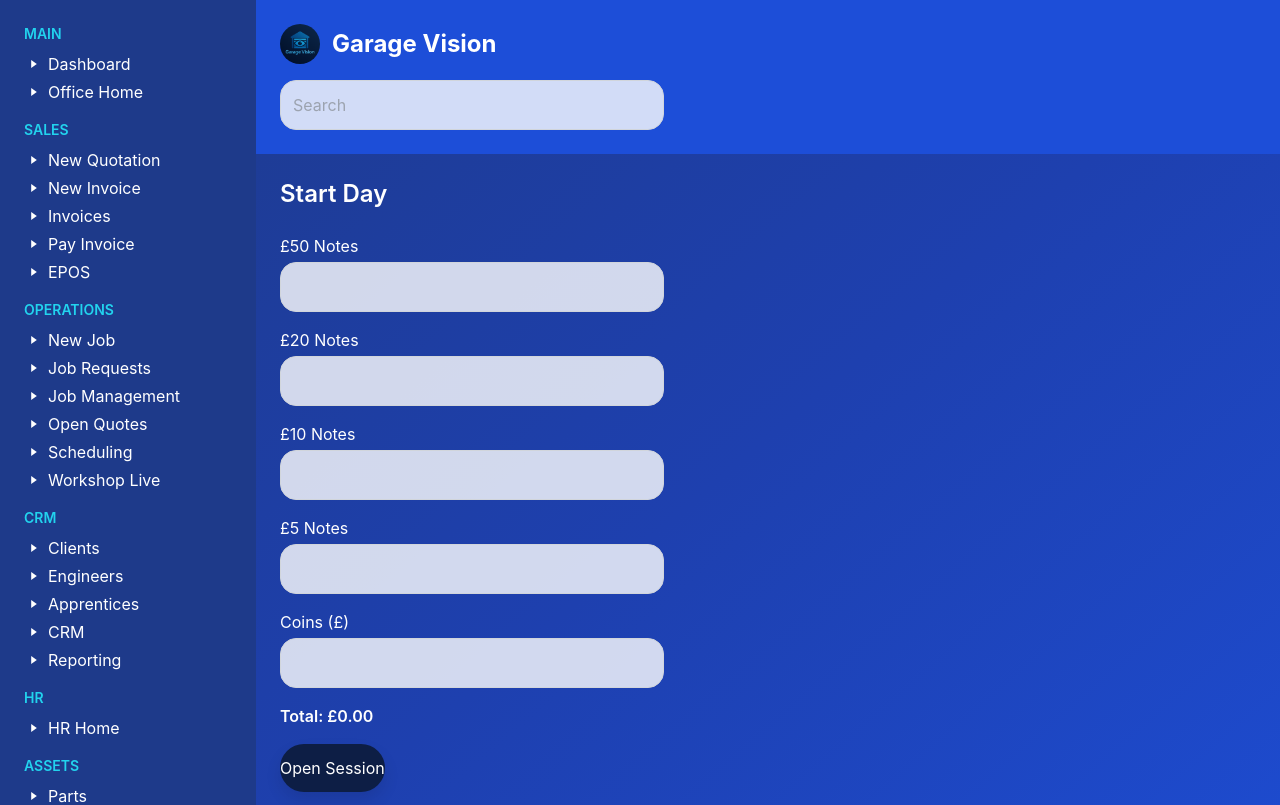
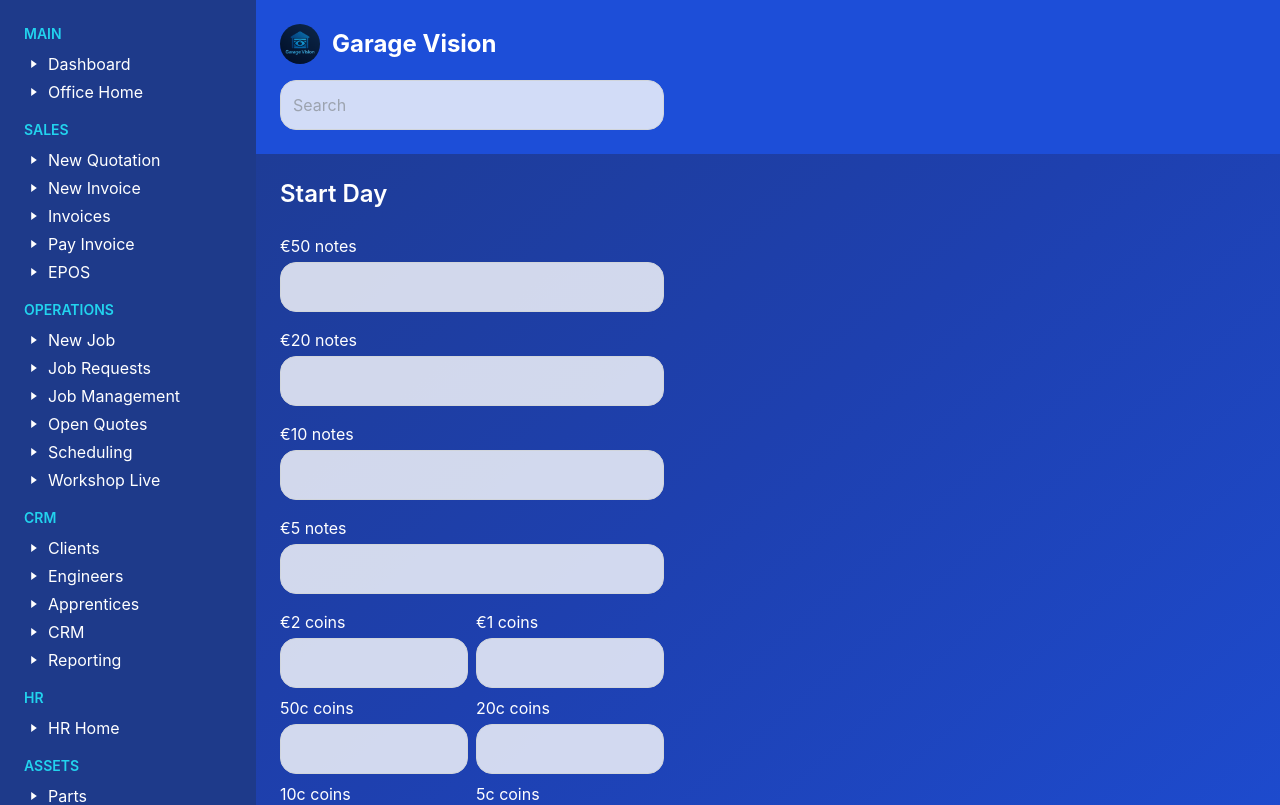
Before and after one commit to Clubmd24/garage, a Next.js app: page /office/epos/start-day in a window 1280 px wide. Shown: the top 805 px of the page. Built offline with nearby package versions, Linux system fonts and the light colour scheme.

Commit message:
Add euro coin tracking for POS sessions

```diff
--- a/pages/office/epos/end-day.js
+++ b/pages/office/epos/end-day.js
@@ -9,7 +9,12 @@ export default function EndDayPage() {
   const [end20, setEnd20] = useState('');
   const [end10, setEnd10] = useState('');
   const [end5, setEnd5] = useState('');
-  const [endCoins, setEndCoins] = useState('');
+  const [end2, setEnd2] = useState('');
+  const [end1, setEnd1] = useState('');
+  const [end050, setEnd050] = useState('');
+  const [end020, setEnd020] = useState('');
+  const [end010, setEnd010] = useState('');
+  const [end005, setEnd005] = useState('');
   const [pdq, setPdq] = useState('');
   const [error, setError] = useState(null);
 
@@ -24,7 +29,12 @@ export default function EndDayPage() {
     (parseInt(end20) || 0) * 20 +
     (parseInt(end10) || 0) * 10 +
     (parseInt(end5) || 0) * 5 +
-    (parseFloat(endCoins) || 0);
+    (parseInt(end2) || 0) * 2 +
+    (parseInt(end1) || 0) * 1 +
+    (parseInt(end050) || 0) * 0.5 +
+    (parseInt(end020) || 0) * 0.2 +
+    (parseInt(end010) || 0) * 0.1 +
+    (parseInt(end005) || 0) * 0.05;
   const float = session ? parseFloat(session.float_amount) : 0;
 
   const submit = async e => {
@@ -38,7 +48,12 @@ export default function EndDayPage() {
           end_20: parseInt(end20) || 0,
           end_10: parseInt(end10) || 0,
           end_5: parseInt(end5) || 0,
-          end_coins: parseFloat(endCoins) || 0,
+          end_2: parseInt(end2) || 0,
+          end_1: parseInt(end1) || 0,
+          end_0_50: parseInt(end050) || 0,
+          end_0_20: parseInt(end020) || 0,
+          end_0_10: parseInt(end010) || 0,
+          end_0_05: parseInt(end005) || 0,
           pdq_total: parseFloat(pdq) || 0,
         }),
       });
@@ -58,7 +73,7 @@ export default function EndDayPage() {
       <form onSubmit={submit} className="space-y-4 max-w-sm">
         <p>Started at: {new Date(session.started_at).toLocaleString()}</p>
         <div>
-          <label className="block mb-1">£50 Notes</label>
+          <label className="block mb-1">€50 notes</label>
           <input
             type="number"
             value={end50}
@@ -67,7 +82,7 @@ export default function EndDayPage() {
           />
         </div>
         <div>
-          <label className="block mb-1">£20 Notes</label>
+          <label className="block mb-1">€20 notes</label>
           <input
             type="number"
             value={end20}
@@ -76,7 +91,7 @@ export default function EndDayPage() {
           />
         </div>
         <div>
-          <label className="block mb-1">£10 Notes</label>
+          <label className="block mb-1">€10 notes</label>
           <input
             type="number"
             value={end10}
@@ -85,7 +100,7 @@ export default function EndDayPage() {
           />
         </div>
         <div>
-          <label className="block mb-1">£5 Notes</label>
+          <label className="block mb-1">€5 notes</label>
           <input
             type="number"
             value={end5}
@@ -93,15 +108,31 @@ export default function EndDayPage() {
             className="input w-full"
           />
         </div>
-        <div>
-          <label className="block mb-1">Coins (£)</label>
-          <input
-            type="number"
-            step="0.01"
-            value={endCoins}
-            onChange={e => setEndCoins(e.target.value)}
-            className="input w-full"
-          />
+        <div className="grid grid-cols-2 gap-2">
+          <div>
+            <label className="block mb-1">€2 coins</label>
+            <input type="number" value={end2} onChange={e=>setEnd2(e.target.value)} className="input w-full" />
+          </div>
+          <div>
+            <label className="block mb-1">€1 coins</label>
+            <input type="number" value={end1} onChange={e=>setEnd1(e.target.value)} className="input w-full" />
+          </div>
+          <div>
+            <label className="block mb-1">50c coins</label>
+            <input type="number" value={end050} onChange={e=>setEnd050(e.target.value)} className="input w-full" />
+          </div>
+          <div>
+            <label className="block mb-1">20c coins</label>
+            <input type="number" value={end020} onChange={e=>setEnd020(e.target.value)} className="input w-full" />
+          </div>
+          <div>
+            <label className="block mb-1">10c coins</label>
+            <input type="number" value={end010} onChange={e=>setEnd010(e.target.value)} className="input w-full" />
+          </div>
+          <div>
+            <label className="block mb-1">5c coins</label>
+            <input type="number" value={end005} onChange={e=>setEnd005(e.target.value)} className="input w-full" />
+          </div>
         </div>
         <div>
           <label className="block mb-1">PDQ Reading</label>
@@ -113,7 +144,7 @@ export default function EndDayPage() {
             className="input w-full"
           />
         </div>
-        <p className="font-semibold">Cash Total: £{(totalCash - float).toFixed(2)}</p>
+        <p className="font-semibold">Cash Total: €{(totalCash - float).toFixed(2)}</p>
         <button type="submit" className="button">Close Session</button>
       </form>
     </OfficeLayout>
--- a/pages/office/epos/index.js
+++ b/pages/office/epos/index.js
@@ -121,7 +121,18 @@ export default function EposPage() {
   const [session, setSession]             = useState(null);
   const [showPayment, setShowPayment]     = useState(false);
   const [paymentType, setPaymentType]     = useState("cash");
-  const [cash, setCash]                   = useState({ n50:0,n20:0,n10:0,n5:0,coins:0 });
+  const [cash, setCash] = useState({
+    n50: 0,
+    n20: 0,
+    n10: 0,
+    n5: 0,
+    n2: 0,
+    n1: 0,
+    c050: 0,
+    c020: 0,
+    c010: 0,
+    c005: 0,
+  });
 
   // Search
   const [searchTerm, setSearchTerm] = useState("");
@@ -171,7 +182,17 @@ export default function EposPage() {
   };
 
   // Payment calc
-  const received = 50*cash.n50 + 20*cash.n20 + 10*cash.n10 + 5*cash.n5 + Number(cash.coins||0);
+  const received =
+    50 * cash.n50 +
+    20 * cash.n20 +
+    10 * cash.n10 +
+    5 * cash.n5 +
+    2 * cash.n2 +
+    1 * cash.n1 +
+    0.5 * cash.c050 +
+    0.2 * cash.c020 +
+    0.1 * cash.c010 +
+    0.05 * cash.c005;
   const changeDue = received - total;
 
   // Submit payment
@@ -192,7 +213,18 @@ export default function EposPage() {
     window.open(`/api/invoices/${invoice.id}/pdf`);
     clearCart();
     setShowPayment(false);
-    setCash({n50:0,n20:0,n10:0,n5:0,coins:0});
+    setCash({
+      n50: 0,
+      n20: 0,
+      n10: 0,
+      n5: 0,
+      n2: 0,
+      n1: 0,
+      c050: 0,
+      c020: 0,
+      c010: 0,
+      c005: 0,
+    });
   };
 
   // Filter products
@@ -333,16 +365,19 @@ export default function EposPage() {
               {paymentType==="cash" && (
                 <>
                   <div className="grid grid-cols-2 gap-4">
-                    {['n50','n20','n10','n5'].map(n=>(
+                    {['n50','n20','n10','n5','n2','n1','c050','c020','c010','c005'].map(n => (
                       <div key={n}>
-                        <label className="block mb-1">€{n.slice(1)} notes</label>
-                        <Input type="number" value={cash[n]} onChange={e=>setCash({...cash,[n]:Number(e.target.value)})} className="w-full" />
+                        <label className="block mb-1">
+                          {n.startsWith('n') ? `€${n.slice(1)} notes` : `${n.slice(1)} coins`}
+                        </label>
+                        <Input
+                          type="number"
+                          value={cash[n]}
+                          onChange={e => setCash({ ...cash, [n]: Number(e.target.value) })}
+                          className="w-full"
+                        />
                       </div>
                     ))}
-                    <div>
-                      <label className="block mb-1">Coins</label>
-                      <Input type="number" step="0.01" value={cash.coins} onChange={e=>setCash({...cash,coins:Number(e.target.value)})} className="w-full" />
-                    </div>
                   </div>
                   <div className="mt-2 space-y-1">
                     <div>Received: €{received.toFixed(2)}</div>
--- a/pages/office/epos/start-day.js
+++ b/pages/office/epos/start-day.js
@@ -8,7 +8,12 @@ export default function StartDayPage() {
   const [start20, setStart20] = useState('');
   const [start10, setStart10] = useState('');
   const [start5, setStart5] = useState('');
-  const [startCoins, setStartCoins] = useState('');
+  const [start2, setStart2] = useState('');
+  const [start1, setStart1] = useState('');
+  const [start050, setStart050] = useState('');
+  const [start020, setStart020] = useState('');
+  const [start010, setStart010] = useState('');
+  const [start005, setStart005] = useState('');
   const [error, setError] = useState(null);
 
   const total =
@@ -16,7 +21,12 @@ export default function StartDayPage() {
     (parseInt(start20) || 0) * 20 +
     (parseInt(start10) || 0) * 10 +
     (parseInt(start5) || 0) * 5 +
-    (parseFloat(startCoins) || 0);
+    (parseInt(start2) || 0) * 2 +
+    (parseInt(start1) || 0) * 1 +
+    (parseInt(start050) || 0) * 0.5 +
+    (parseInt(start020) || 0) * 0.2 +
+    (parseInt(start010) || 0) * 0.1 +
+    (parseInt(start005) || 0) * 0.05;
 
   const submit = async e => {
     e.preventDefault();
@@ -29,7 +39,12 @@ export default function StartDayPage() {
           start_20: parseInt(start20) || 0,
           start_10: parseInt(start10) || 0,
           start_5: parseInt(start5) || 0,
-          start_coins: parseFloat(startCoins) || 0,
+          start_2: parseInt(start2) || 0,
+          start_1: parseInt(start1) || 0,
+          start_0_50: parseInt(start050) || 0,
+          start_0_20: parseInt(start020) || 0,
+          start_0_10: parseInt(start010) || 0,
+          start_0_05: parseInt(start005) || 0,
         }),
       });
       if (!res.ok) throw new Error();
@@ -45,7 +60,7 @@ export default function StartDayPage() {
       {error && <p className="text-red-500">{error}</p>}
       <form onSubmit={submit} className="space-y-4 max-w-sm">
         <div>
-          <label className="block mb-1">£50 Notes</label>
+          <label className="block mb-1">€50 notes</label>
           <input
             type="number"
             value={start50}
@@ -54,7 +69,7 @@ export default function StartDayPage() {
           />
         </div>
         <div>
-          <label className="block mb-1">£20 Notes</label>
+          <label className="block mb-1">€20 notes</label>
           <input
             type="number"
             value={start20}
@@ -63,7 +78,7 @@ export default function StartDayPage() {
           />
         </div>
         <div>
-          <label className="block mb-1">£10 Notes</label>
+          <label className="block mb-1">€10 notes</label>
           <input
             type="number"
             value={start10}
@@ -72,7 +87,7 @@ export default function StartDayPage() {
           />
         </div>
         <div>
-          <label className="block mb-1">£5 Notes</label>
+          <label className="block mb-1">€5 notes</label>
           <input
             type="number"
             value={start5}
@@ -80,17 +95,33 @@ export default function StartDayPage() {
             className="input w-full"
           />
         </div>
-        <div>
-          <label className="block mb-1">Coins (£)</label>
-          <input
-            type="number"
-            step="0.01"
-            value={startCoins}
-            onChange={e => setStartCoins(e.target.value)}
-            className="input w-full"
-          />
+        <div className="grid grid-cols-2 gap-2">
+          <div>
+            <label className="block mb-1">€2 coins</label>
+            <input type="number" value={start2} onChange={e=>setStart2(e.target.value)} className="input w-full" />
+          </div>
+          <div>
+            <label className="block mb-1">€1 coins</label>
+            <input type="number" value={start1} onChange={e=>setStart1(e.target.value)} className="input w-full" />
+          </div>
+          <div>
+            <label className="block mb-1">50c coins</label>
+            <input type="number" value={start050} onChange={e=>setStart050(e.target.value)} className="input w-full" />
+          </div>
+          <div>
+            <label className="block mb-1">20c coins</label>
+            <input type="number" value={start020} onChange={e=>setStart020(e.target.value)} className="input w-full" />
+          </div>
+          <div>
+            <label className="block mb-1">10c coins</label>
+            <input type="number" value={start010} onChange={e=>setStart010(e.target.value)} className="input w-full" />
+          </div>
+          <div>
+            <label className="block mb-1">5c coins</label>
+            <input type="number" value={start005} onChange={e=>setStart005(e.target.value)} className="input w-full" />
+          </div>
         </div>
-        <p className="font-semibold">Total: £{total.toFixed(2)}</p>
+        <p className="font-semibold">Total: €{total.toFixed(2)}</p>
         <button type="submit" className="button">
           Open Session
         </button>
```
Also changed, not shown: pages/api/epos/end-day.js (+12 -2 lines), pages/api/epos/start-day.js (+12 -2 lines), services/posSessionsService.js (+75 -8 lines), 2 other files (tests, documents, lock files or other folders).
